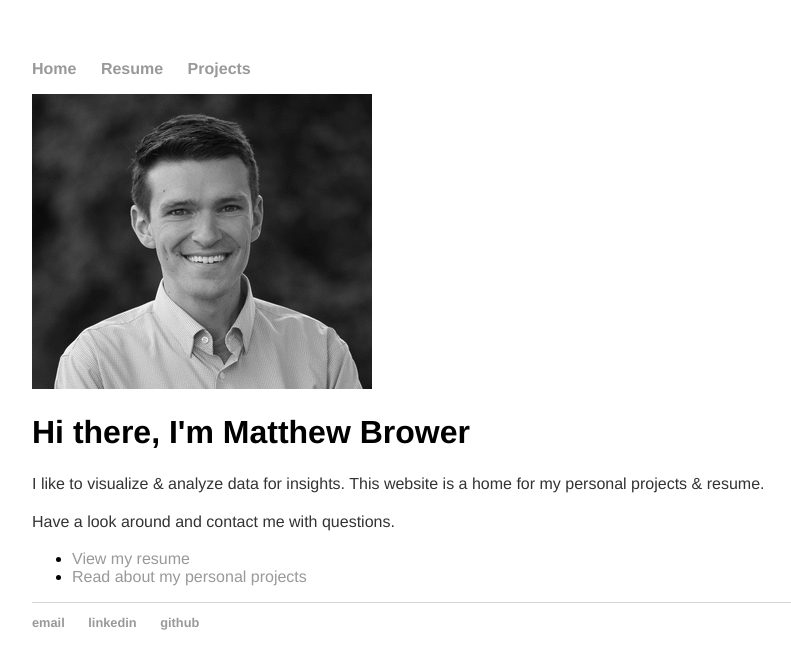
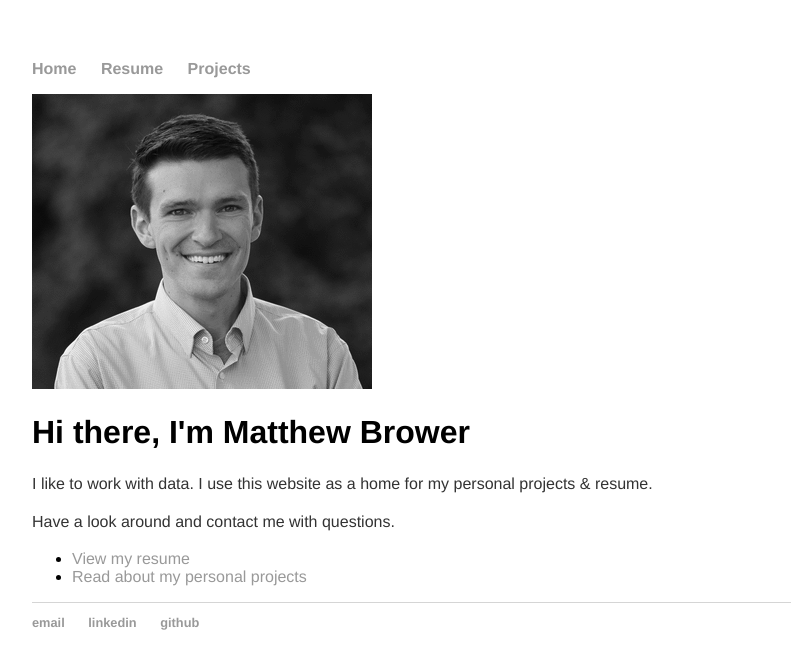
Before and after one commit to MatthewBrower/matthewbrower.github.io, a Jekyll site: the page built from index.html, in a window 1280 px wide. Shown: the top 669 px of the page, without its empty margins (160-951 px from the left). Built offline with Jekyll 4.4.1, drawn with Linux system fonts in a browser that asks for light colours.

Commit message:
Update index.html

```diff
--- a/index.html
+++ b/index.html
@@ -7,7 +7,7 @@ title: Matthew Brower
 <img src="/img/portrait.png">
 	<h1>Hi there, I'm Matthew Brower</h1>
 
-	<p>I like to visualize &amp; analyze data for insights.  This website is a home for my personal projects &amp; resume.</p>
+	<p>I like to work with data.  I use this website as a home for my personal projects &amp; resume.</p>
 
 	<p>Have a look around and contact me with questions. </p>
 <!--<h3> -->
```
